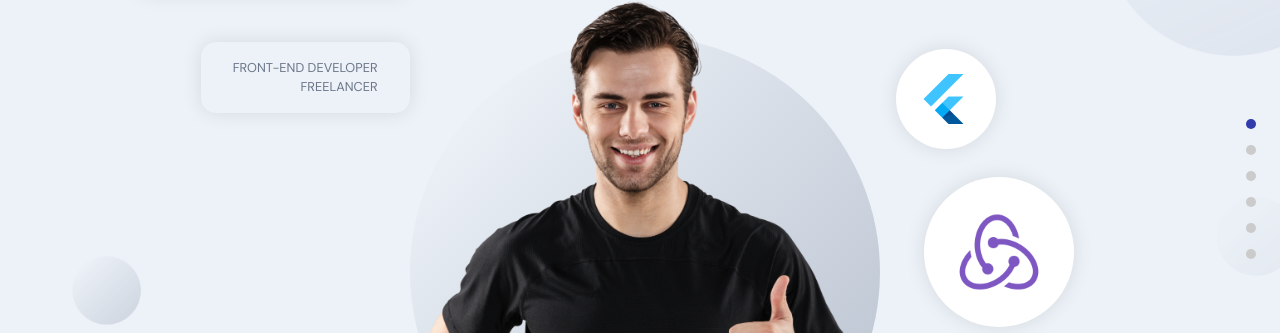
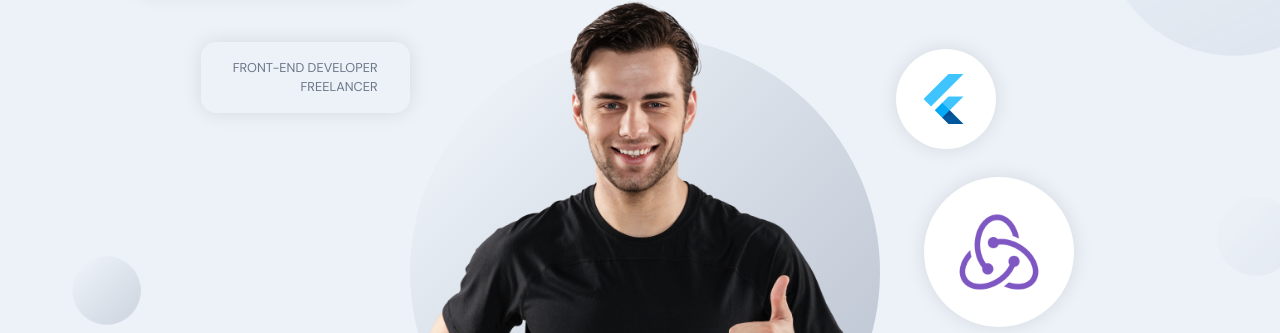
Before and after one commit to Sabbirfeni/Shabbir-portfolio, a React (Create React App) app: page / in a window 1280 px wide. Shown: the part 211-544 px from the top of the page. Built offline with nearby package versions, Linux system fonts and the light colour scheme.

Commit message:
Higher order function added

```diff
--- a/src/App.scss
+++ b/src/App.scss
@@ -13,7 +13,7 @@
 
   .app__container {
     width: 100%;
-    min-height: 100vh;
+    height: 100vh;
 
     position: relative;
     display: flex;
--- a/src/wrapper/AppWrap.js
+++ b/src/wrapper/AppWrap.js
@@ -1,4 +1,6 @@
 import React from "react";
+
+
 import { NavigationDots, SocialMedia } from '../components';
 
 const AppWrap = (Components, idName, classNames) => function HOC() {
@@ -13,7 +15,7 @@ const AppWrap = (Components, idName, classNames) => function HOC() {
                     <p className="p-text">@3022 Sabbir</p>
                     <p className="p-text">All right reserved</p>
                 </div>
-                <NavigationDots active={idName} />
+
             </div>
 
         </div>
```
